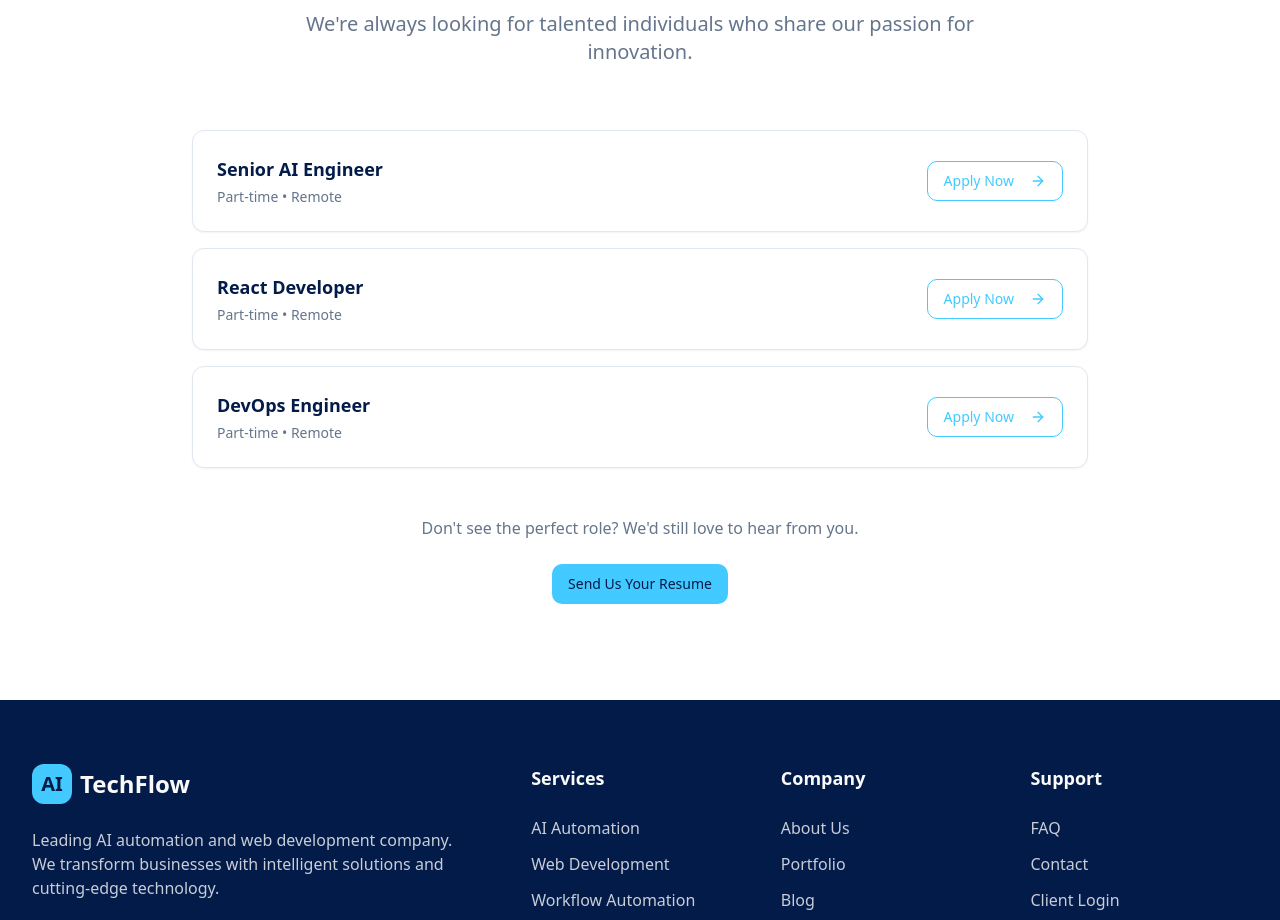
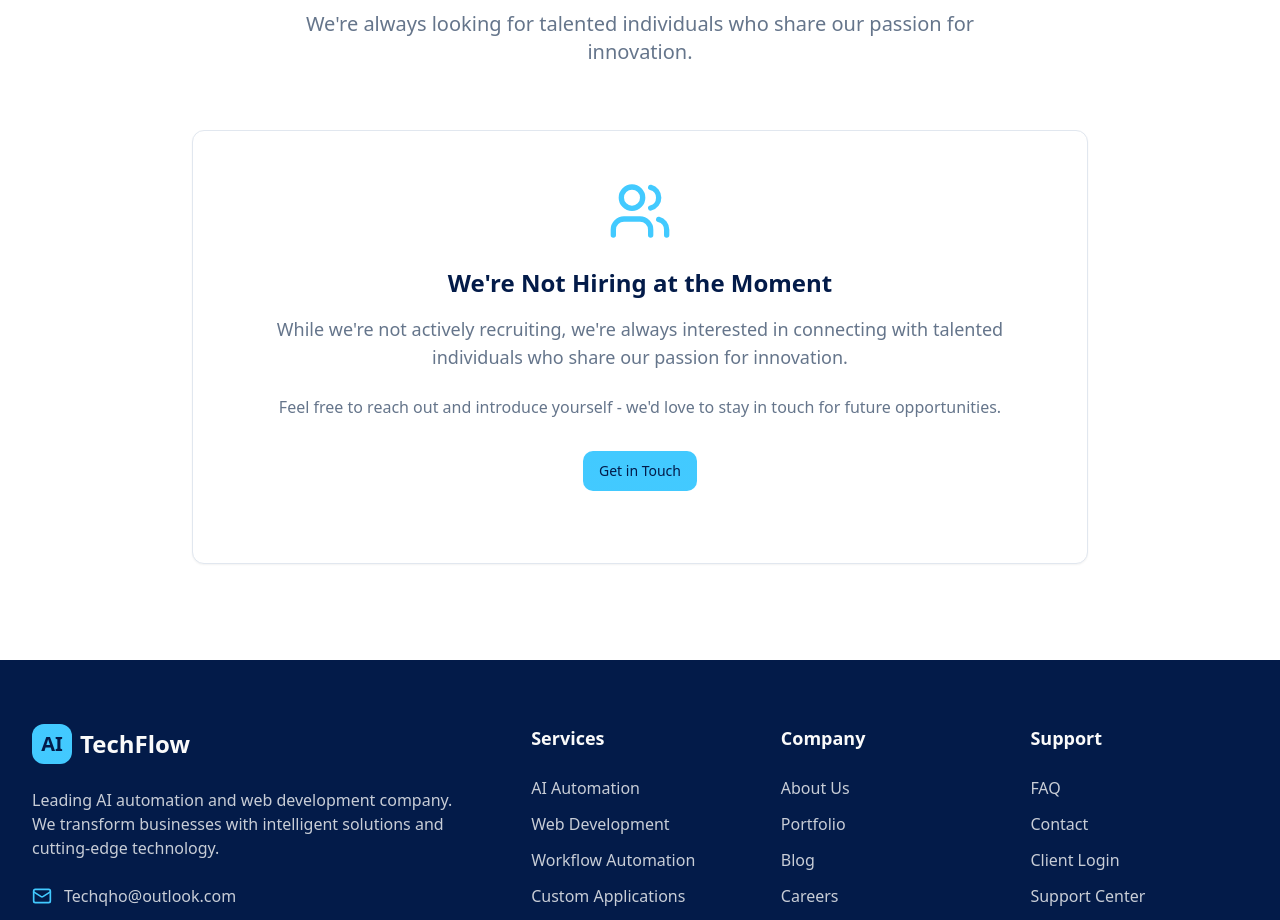
Before and after one commit to malumewejuice/Tech-qho, a React (Vite) app: page /about in a window 1280 px wide. Shown: the part 1640-2560 px from the top of the page. Built offline with nearby package versions, Linux system fonts and the light colour scheme.

Commit message:
Update About page careers section
Change the careers section to state that the company is not hiring at the moment, instead of listing open positions.

```diff
--- a/src/pages/About.tsx
+++ b/src/pages/About.tsx
@@ -148,34 +148,24 @@ const About = () => {
               </p>
             </div>
 
-            <div className="max-w-4xl mx-auto">
-              <div className="space-y-4 mb-12">
-                {openPositions.map((position, index) => (
-                  <Card key={index} className="card-shadow hover:elevated-shadow transition-smooth">
-                    <CardContent className="p-6">
-                      <div className="flex items-center justify-between">
-                        <div>
-                          <h3 className="text-lg font-semibold text-primary mb-1">{position.title}</h3>
-                          <p className="text-muted-foreground text-sm">{position.type} • {position.location}</p>
-                        </div>
-                        <Button variant="outline" className="border-accent text-accent hover:bg-accent hover:text-primary">
-                          Apply Now
-                          <ArrowRight className="ml-2 h-4 w-4" />
-                        </Button>
-                      </div>
-                    </CardContent>
-                  </Card>
-                ))}
-              </div>
-
-              <div className="text-center">
-                <p className="text-muted-foreground mb-6">
-                  Don't see the perfect role? We'd still love to hear from you.
-                </p>
-                <Button className="bg-gradient-to-r from-accent to-neon text-primary">
-                  Send Us Your Resume
-                </Button>
-              </div>
+            <div className="max-w-4xl mx-auto text-center">
+              <Card className="card-shadow p-12">
+                <CardContent>
+                  <Users className="w-16 h-16 mx-auto mb-6 text-accent" />
+                  <h3 className="text-2xl font-bold text-primary mb-4">
+                    We're Not Hiring at the Moment
+                  </h3>
+                  <p className="text-muted-foreground text-lg mb-6">
+                    While we're not actively recruiting, we're always interested in connecting with talented individuals who share our passion for innovation.
+                  </p>
+                  <p className="text-muted-foreground mb-8">
+                    Feel free to reach out and introduce yourself - we'd love to stay in touch for future opportunities.
+                  </p>
+                  <Button className="bg-gradient-to-r from-accent to-neon text-primary">
+                    Get in Touch
+                  </Button>
+                </CardContent>
+              </Card>
             </div>
           </div>
         </section>
```
